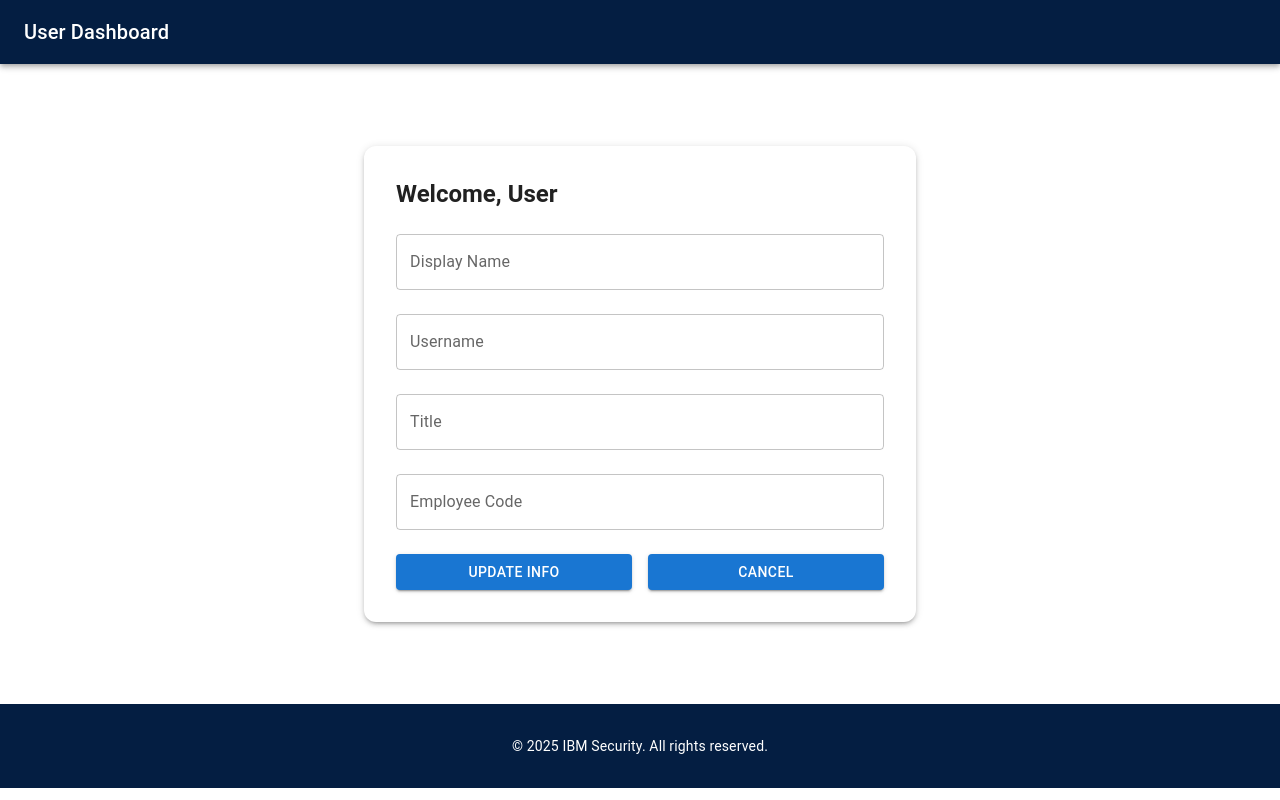
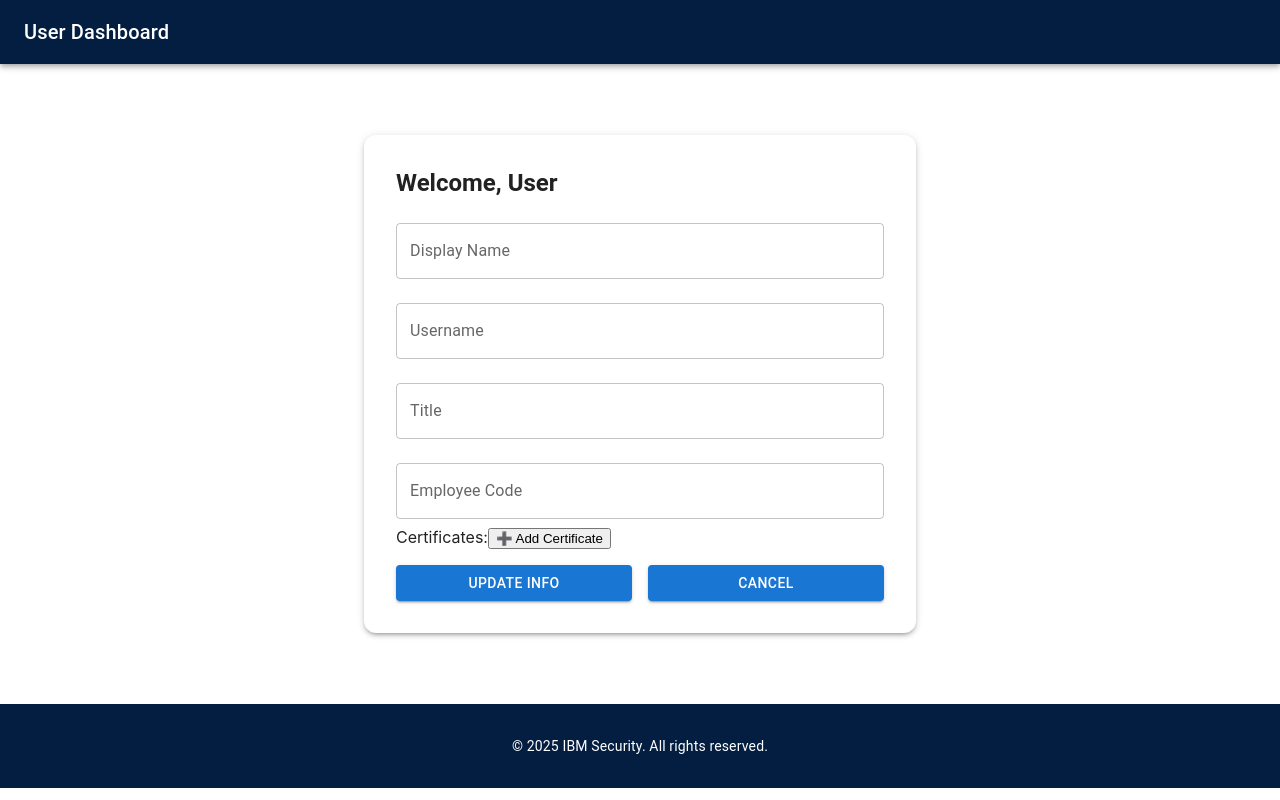
Before and after one commit to dilsha01/Auth-App-Mobile, a React (Create React App) app in the folder auth-app-website/: page /dashboard in a window 1280 px wide. Built offline with nearby package versions, Linux system fonts and the light colour scheme.

Commit message:
String array for certificates done

```diff
--- a/auth-app-website/src/pages/Dashboard.jsx
+++ b/auth-app-website/src/pages/Dashboard.jsx
@@ -12,8 +12,8 @@ const Dashboard = () => {
     department: "",
     phoneNumber: "",
     employeeCode: "",
+    certificates: [],
   });
-
   useEffect(() => {
     const storedUserInfo = localStorage.getItem("userInfo");
     if (storedUserInfo) {
@@ -29,6 +29,9 @@ const Dashboard = () => {
           department: parsedData["urn:ietf:params:scim:schemas:extension:enterprise:2.0:User"]?.department || "",
           phoneNumber: parsedData.phoneNumbers?.[0]?.value || "",
           employeeCode: parsedData["urn:custom:attributes"]?.employeeCode || "",
+          certificates: Array.isArray(parsedData["urn:custom:attributes"]?.certificates)
+            ? parsedData["urn:custom:attributes"].certificates
+            : [], // Ensure it's always an array
         });
       } catch (error) {
         console.error("Error parsing user info from local storage:", error);
@@ -36,9 +39,52 @@ const Dashboard = () => {
     }
   }, []);
 
+
+
+  // useEffect(() => {
+  //   const storedUserInfo = localStorage.getItem("userInfo");
+  //   if (storedUserInfo) {
+  //     try {
+  //       const parsedData = JSON.parse(storedUserInfo);
+  //       setUserInfo({
+  //         ...userInfo,
+  //         certificates: Array.isArray(parsedData["urn:custom:attributes"]?.certificates)
+  //           ? parsedData["urn:custom:attributes"].certificates.join(", ")
+  //           : "",
+  //       });
+  //     } catch (error) {
+  //       console.error("Error parsing user info from local storage:", error);
+  //     }
+  //   }
+  // }, []);
+
+
   const handleChange = (e) => {
     setUserInfo({ ...userInfo, [e.target.name]: e.target.value });
   };
+
+  const handleCertificateChange = (index, value) => {
+    setUserInfo((prevState) => {
+      const updatedCertificates = [...prevState.certificates];
+      updatedCertificates[index] = value;
+      return { ...prevState, certificates: updatedCertificates };
+    });
+  };
+
+  const handleAddCertificate = () => {
+    setUserInfo((prevState) => ({
+      ...prevState,
+      certificates: [...prevState.certificates, ""], // Add an empty string for a new input field
+    }));
+  };
+
+  const handleRemoveCertificate = (index) => {
+    setUserInfo((prevState) => {
+      const updatedCertificates = prevState.certificates.filter((_, i) => i !== index);
+      return { ...prevState, certificates: updatedCertificates };
+    });
+  };
+
 
   // const handleUpdate = async () => {
   //   try {
@@ -118,6 +164,7 @@ const Dashboard = () => {
         title: userInfo.title,
         "urn:custom:attributes": {
           employeeCode: userInfo.employeeCode,
+          certificates: userInfo.certificates,
         },
 
 
@@ -176,6 +223,23 @@ const Dashboard = () => {
           <TextField fullWidth margin="normal" label="Department" name="department" value={userInfo.department} onChange={handleChange} />
           <TextField fullWidth margin="normal" label="Phone Number" name="phoneNumber" value={userInfo.phoneNumber} onChange={handleChange} /> */}
           <TextField fullWidth margin="normal" label="Employee Code" name="employeeCode" value={userInfo.employeeCode} onChange={handleChange} />
+
+          <div>
+  <label>Certificates:</label>
+  {userInfo.certificates.map((cert, index) => (
+    <div key={index} style={{ display: "flex", alignItems: "center", gap: "8px" }}>
+      <input
+        type="text"
+        value={cert}
+        onChange={(e) => handleCertificateChange(index, e.target.value)}
+        placeholder={`Certificate ${index + 1}`}
+      />
+      <button type="button" onClick={() => handleRemoveCertificate(index)}>❌</button>
+    </div>
+  ))}
+  <button type="button" onClick={handleAddCertificate}>➕ Add Certificate</button>
+</div>
+
           {/* <TextField fullWidth margin="normal" label="Employee Number" name="employeeNumber" value={userInfo.employeeNumber} onChange={handleChange} /> */}
 
 
```
